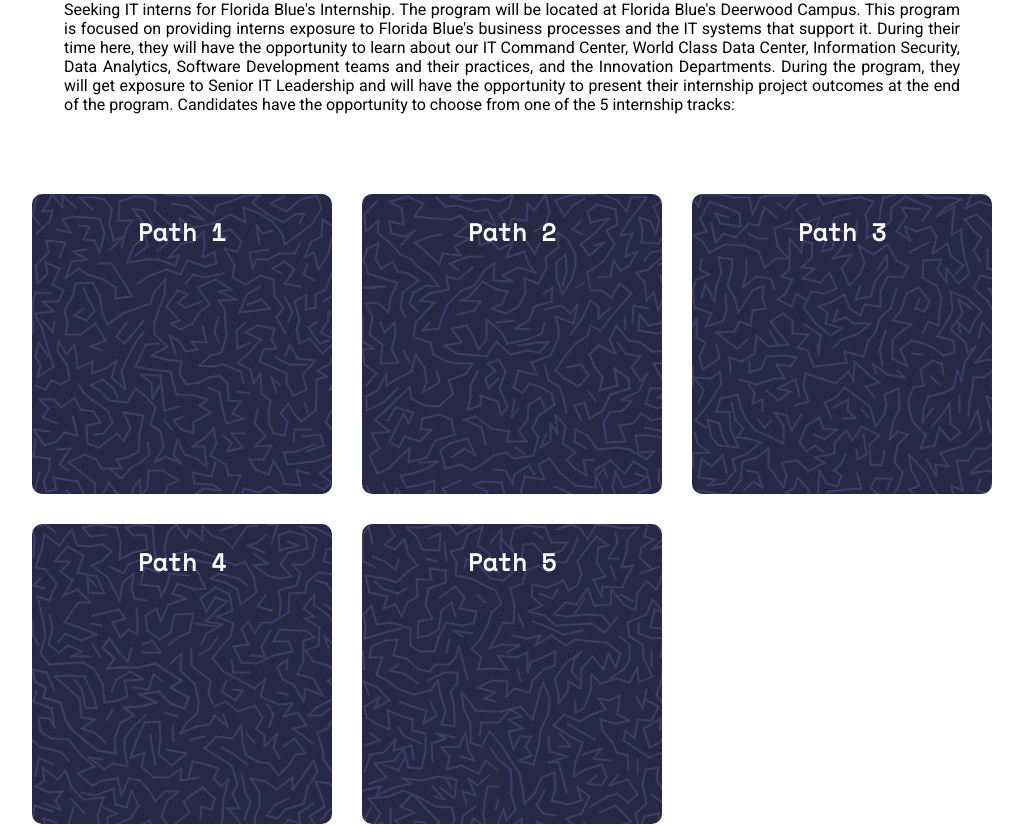
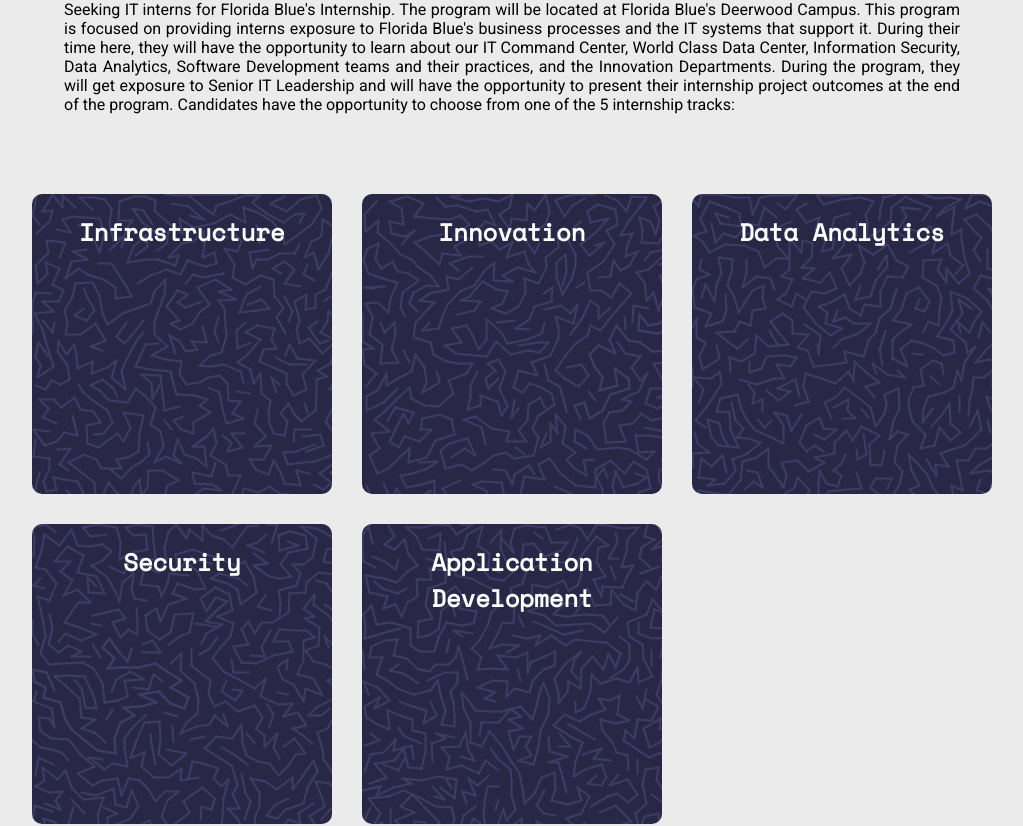
Before and after one commit to MichaelWulber/Intern_Website, a React (Create React App) app in the folder intern_website/: page / in a window 1280 px wide. Shown: the part 411-1237 px from the top of the page, without its empty margins (128-1151 px from the left). Built offline with nearby package versions, Linux system fonts and the light colour scheme; a web font is replaced by a local one.

Commit message:
added config

```diff
--- a/intern_website/src/App.css
+++ b/intern_website/src/App.css
@@ -6,4 +6,5 @@
   width: 100%;
   height:auto;
   justify-content: space-around;
+  background-color: rgba(235, 235, 235, 1);
 }
--- a/intern_website/src/App.js
+++ b/intern_website/src/App.js
@@ -3,13 +3,18 @@
 import Header from './Header/Header.js';
 import Main from './Main/Main.js';
 import Footer from './Footer/Footer.js';
+import IT_Paths from './Config/PathConfig';
 
 class App extends Component {
+  state = {
+    paths: IT_Paths,
+  };
+
   render() {
     return (
       <div className="app">
         <Header />
-        <Main />
+        <Main paths={this.state.paths}/>
         <Footer />
       </div>
     );
--- /dev/null
+++ b/intern_website/src/Config/PathConfig.js
@@ -0,0 +1,29 @@
+const IT_Paths = [
+  {
+    title: 'Infrastructure',
+    description: '...',
+    css_class: 'path_1',
+  },
+  {
+    title: 'Innovation',
+    description: '...',
+    css_class: 'path_2',
+  },
+  {
+    title: 'Data Analytics',
+    description: '...',
+    css_class: 'path_3',
+  },
+  {
+    title: 'Security',
+    description: '...',
+    css_class: 'path_4',
+  },
+  {
+    title: 'Application Development',
+    description: '...',
+    css_class: 'path_5',
+  },
+]
+
+export default IT_Paths;
--- a/intern_website/src/Main/Main.js
+++ b/intern_website/src/Main/Main.js
@@ -9,11 +9,11 @@
 const IT_paths = lorem_ipsum;
 const past_interns = lorem_ipsum;
 
-const Main = () =>
+const Main = (props) =>
   <div className="main">
     <Section title="About" text={about_text}/>
     {/*<Divider filename={"/div_1.png"}/>*/}
-    <PathsSection />
+    <PathsSection paths={props.paths}/>
     {/*<Divider filename={"/div_3.png"}/>*/}
     <Section title="Past Interns" text={lorem_ipsum}/>
     {/*Divider filename={"/div_2.png"}/>*/}
--- a/intern_website/src/Main/PathsSection/PathsSection.js
+++ b/intern_website/src/Main/PathsSection/PathsSection.js
@@ -1,14 +1,33 @@
-import React from 'react';
+import React, { Component } from 'react';
 import './PathsSection.css';
-import Path from './Path'
+import Path from './Path';
 
-const PathsSection = () =>
-  <div className="pathsSection">
-    <Path title="Path 1" type="path_1"/>
-    <Path title="Path 2" type="path_2"/>
-    <Path title="Path 3" type="path_3"/>
-    <Path title="Path 4" type="path_4"/>
-    <Path title="Path 5" type="path_5"/>
-  </div>
+class PathsSection extends Component {
+  state = {
+    paths: this.props.paths,
+  };
+
+  renderPaths = () => {
+    return this.state.paths.map(item =>
+      <Path
+        title={item.title}
+        type={item.css_class}
+      />
+    );
+  }
+
+  doThing = () => {
+    return('thing');
+  }
+
+  render() {
+    console.log(this.state.paths);
+    return (
+      <div className="pathsSection">
+        {this.renderPaths()}
+      </div>
+    );
+  }
+}
 
 export default PathsSection;
```
